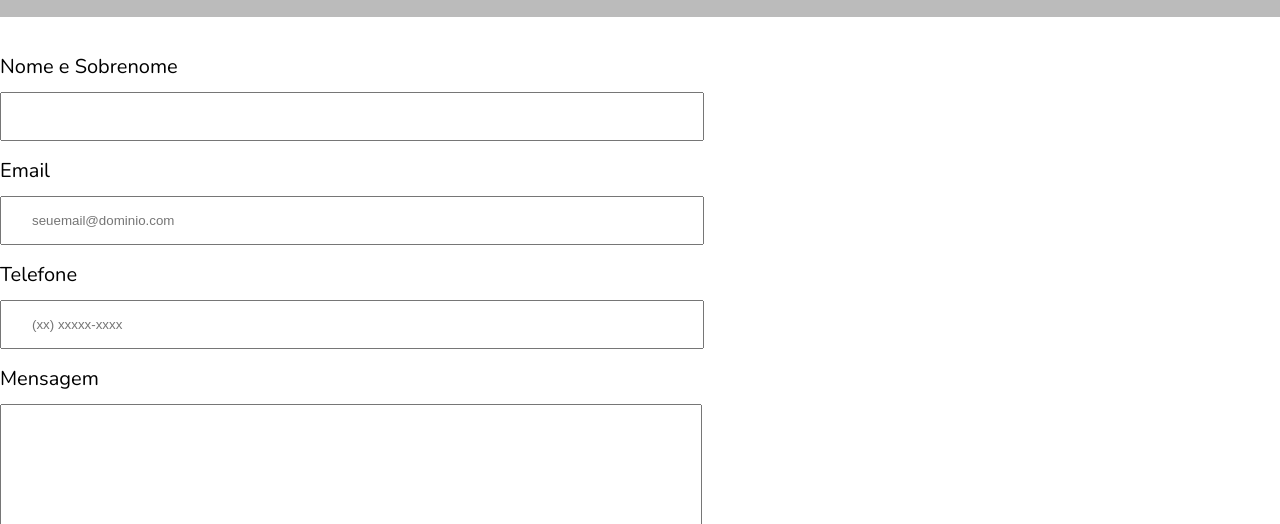
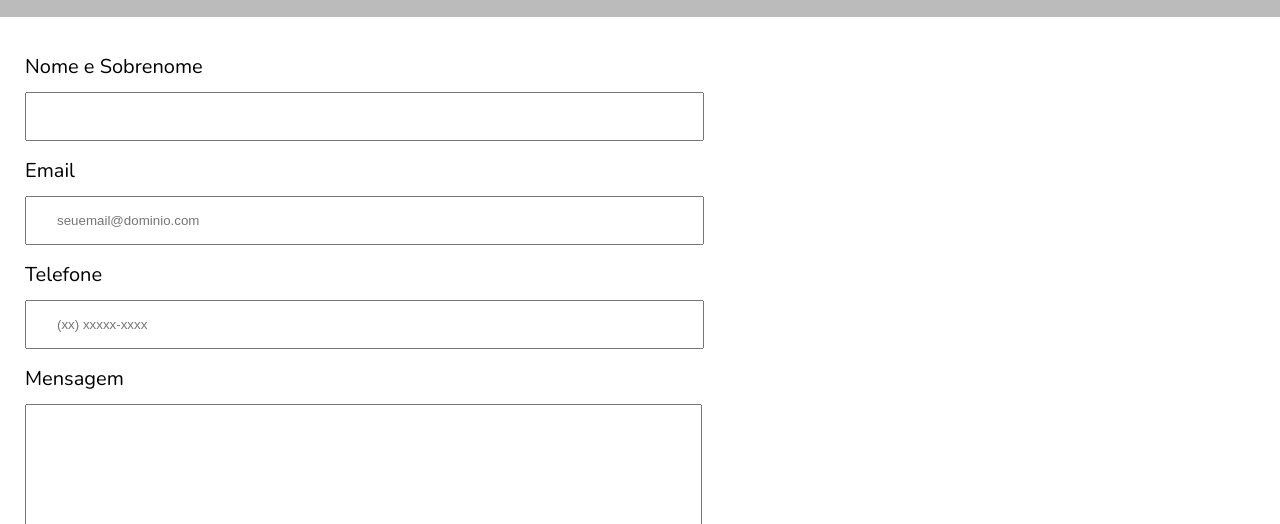
Before and after one commit to Pavanin92/barbearia_alura, a plain HTML site: page contato.html in a window 1280 px wide. Shown: the part 276-800 px from the top of the page. Drawn offline with nearby package versions, Linux system fonts and the light colour scheme.

Commit message:
Update style.css

```diff
--- a/CSS/style.css
+++ b/CSS/style.css
@@ -95,7 +95,7 @@ footer {
 }
 
 form {
-    margin: 40px 0;
+    margin: 40px 25px;
 }
 
 form label, form legend {
@@ -130,7 +130,7 @@ form label, form legend {
 
 .enviar:hover {
     background: #f86712;
-    transform: scale(1.2);
+    transform: scale(1.05);
 }
 
 table {
```
